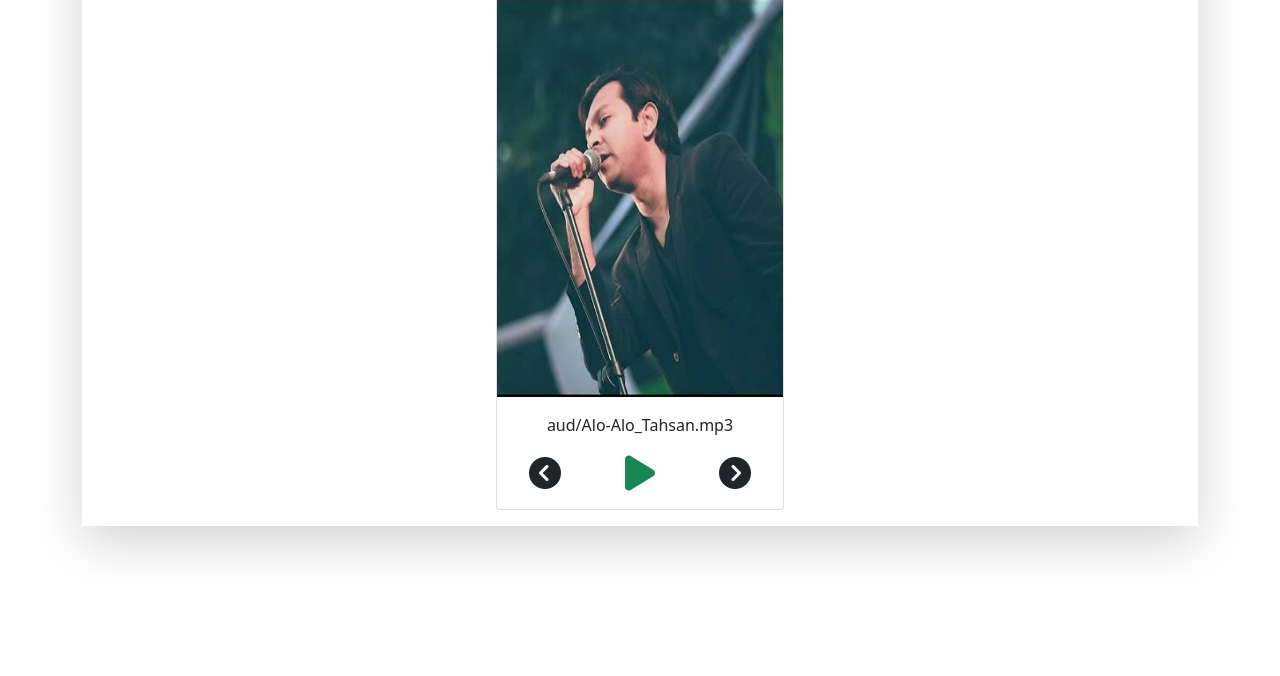
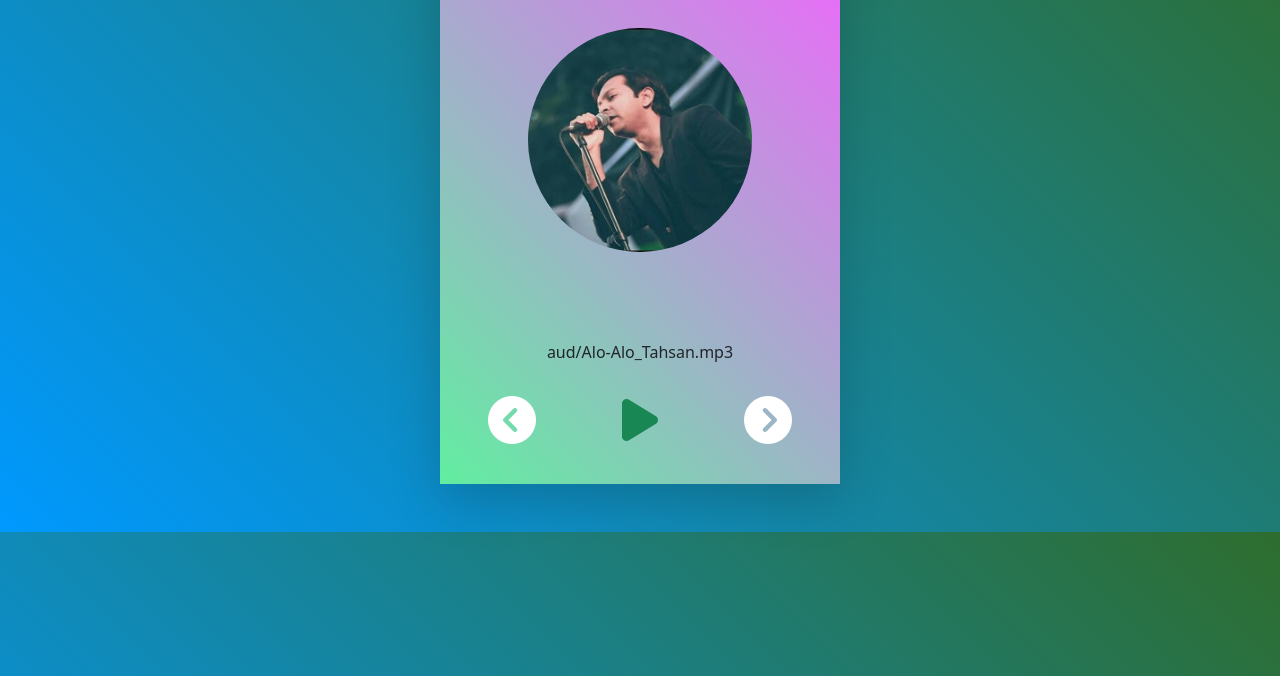
Before and after one commit to Sbipul/Music-Player, a plain HTML site: page index.html in a window 1280 px wide. Shown: the part 124-800 px from the top of the page. Drawn offline with nearby package versions, Linux system fonts and the light colour scheme.

Commit message:
background added

```diff
--- a/index.html
+++ b/index.html
@@ -12,7 +12,8 @@
     <!-- custom css  -->
     <link rel="stylesheet" href="style.css">
 </head>
-<body oncontextmenu="return false">
+<!-- <body oncontextmenu="return false"> -->
+    <body>
     <!-- header area start  -->
     <header>
         <section>
@@ -27,9 +28,9 @@
     <main>
         <section>
             <div class="container">
-                <div class="d-flex align-items-center justify-content-center shadow-lg mt-5">
-                    <div class="py-3">
-                        <div class="card" style="width: 18rem;">
+                <div class="d-flex align-items-center justify-content-center">
+                    <div class="py-5">
+                        <div class="My-card shadow-lg" style="width: 25rem;height: 35rem;">
                             <!-- nav bar start  -->
                             <nav class="navbar navbar-expand-lg navbar-light">
                                 <div class="container-fluid">
@@ -40,7 +41,7 @@
                                         <span class="navbar-toggler-icon"></span>
                                     </button>
                                     <div class="collapse navbar-collapse" id="navbarSupportedContent">
-                                        <ul class="navbar-nav me-auto mb-2 mb-lg-0">
+                                        <ul class="navbar-nav ms-auto mb-2 mb-lg-0">
                                             <li class="nav-item">
                                                 <a class="nav-link active" aria-current="page" href="#" onclick="soft()">Soft</a>
                                             </li>
@@ -54,15 +55,15 @@
                                 </div>
                             </nav>
                             <!-- nav bar ends  -->
-                            <div class="Image">
-                                <img id="Image" src="img/alo alo.jpg" class="h-100 w-100" alt="...">
+                            <div class="Image my-3">
+                                <img id="Image" src="img/alo alo.jpg" class="my-3 rounded-circle" alt="...">
                             </div>
-                            <div class="card-body">
+                            <div class="cardBody mt-5">
                                 <p id="songName" class="text-center">aud/Alo-Alo_Tahsan.mp3</p>
                                 <div class="d-flex align-items-center justify-content-between px-3">
-                                    <i class="fas fa-chevron-circle-left fs-2" onclick="preBtn()"></i>
-                                    <i id="toggleBtn" class="fas fa-play text-success fs-1" onclick="playAudio()"></i>
-                                    <i class="fas fa-chevron-circle-right fs-2" onclick="nextBtn()"></i>
+                                    <i class="fas fa-chevron-circle-left icon" onclick="preBtn()"></i>
+                                    <i id="toggleBtn" class="fas fa-play text-success icon2" onclick="playAudio()"></i>
+                                    <i class="fas fa-chevron-circle-right icon" onclick="nextBtn()"></i>
                                 </div>
                                 <audio id="audioPlayer" src="aud/Alo-Alo_Tahsan.mp3"></audio>
                             </div>
--- a/script.js
+++ b/script.js
@@ -33,6 +33,7 @@ const playAudio = () => {
 const playMusic = () => {
     isPlaying = true;
     music.play();
+    audioImage.classList.add('rotation')
     toggleBtn.classList.add('fa-pause-circle','text-primary');
     toggleBtn.classList.remove('fa-play','text-success');
 
@@ -45,6 +46,7 @@ const playMusic = () => {
 const pauseMusic = () => {
     isPlaying = false;
     music.pause();
+    audioImage.classList.remove('rotation')
     toggleBtn.classList.add('fa-play','text-success');
     toggleBtn.classList.remove('fa-pause-circle','text-primary');
 }
--- a/style.css
+++ b/style.css
@@ -1,6 +1,43 @@
+body{
+    background: linear-gradient(45deg,rgb(0, 153, 255),rgb(46, 109, 46))
+}
+@keyframes rotation {
+    from   {
+        transform: rotate(0deg);
+    }
+    to {
+        transform: rotate(360deg);
+    }
+  }
+.My-card {
+    padding: 1rem;
+    background: linear-gradient(45deg,rgb(97, 238, 160), rgb(241, 101, 253));;
+}
+.icon {
+    font-size: 3rem;
+    color: rgb(255, 255, 255);
+    padding: 1rem;
+}
+.icon2 {
+    font-size: 3rem;
+    color: rgb(247, 52, 149);
+    padding: 1rem;
+}
 .Image {
-    height: 400px;
-    width: 100%;
+    height: 280px;
+    width: 280px;
     margin: 0 auto;
     overflow: hidden;
 }
+#Image {
+    margin-left: 10%;
+    width: 80%;
+}
+.rotation {
+    animation: rotation 10s linear infinite;
+}
+@media only screen and (max-width: 600px) {
+    .card {
+        width: 100% !important;
+    }
+  }
```
